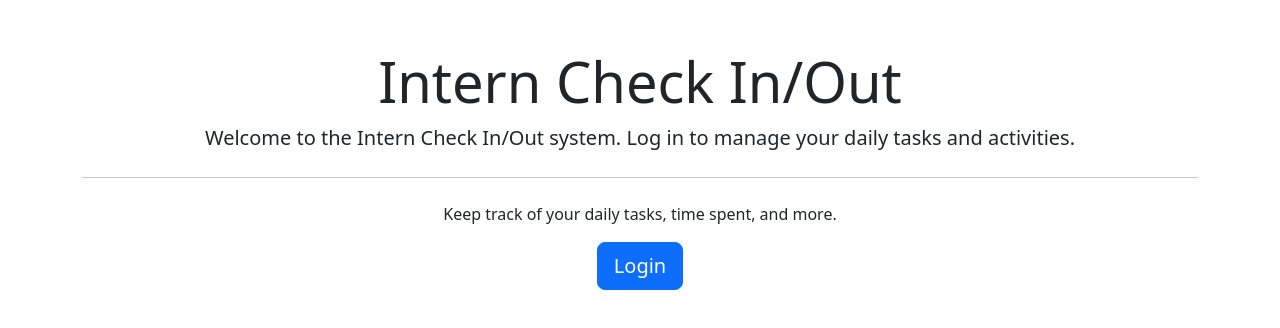
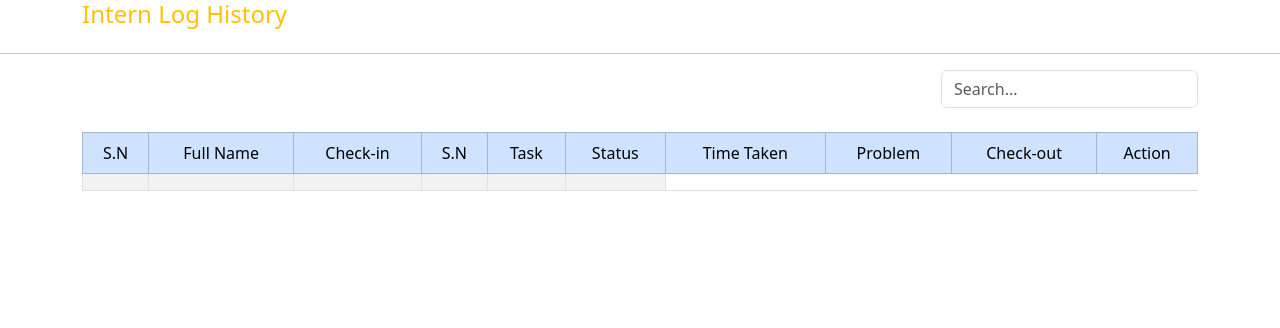
Before and after one commit to KiranSR99/intern-check-in-out, an Angular app in the folder attendance-ui/: page / in a window 1280 px wide. Shown: the top 328 px of the page. Built offline with nearby package versions, Linux system fonts and the light colour scheme.

Commit message:
supervisor component added

```diff
--- a/attendance-ui/src/app/app.component.html
+++ b/attendance-ui/src/app/app.component.html
@@ -1,2 +1,3 @@
 <!-- <router-outlet></router-outlet> -->
-<app-landing-page></app-landing-page>
+<!-- <app-landing-page></app-landing-page> -->
+<app-intern-log></app-intern-log>
--- a/attendance-ui/src/app/app.module.ts
+++ b/attendance-ui/src/app/app.module.ts
@@ -14,6 +14,7 @@ import { SideNavComponent } from './components/side-nav/side-nav.component';
 import { DashboardComponent } from './components/dashboard/dashboard.component';
 import { LoginComponent } from './login/login.component';
 import { LandingPageComponent } from './landing-page/landing-page.component';
+import { InternLogComponent } from './supervisor/log-details/intern-log/intern-log.component';
 
 @NgModule({
   declarations: [
@@ -24,7 +25,8 @@ import { LandingPageComponent } from './landing-page/landing-page.component';
     SideNavComponent,
     DashboardComponent,
     LoginComponent,
-    LandingPageComponent
+    LandingPageComponent,
+    InternLogComponent
   ],
   imports: [
     BrowserModule,
--- /dev/null
+++ b/attendance-ui/src/app/supervisor/log-details/intern-log/intern-log.component.html
@@ -0,0 +1,50 @@
+<div class="wrapper">
+    <div class="container">
+        <div class="row">
+            <div class="col-sm-6">
+                <h4 class="text-warning">Intern Log History</h4>
+            </div>
+        </div>
+    </div>
+    <hr>
+
+    <div class="container d-flex flex-wrap justify-content-end ">
+        <form class="col-12 col-lg-auto mb-3 mb-lg-0">
+            <input type="search" class="form-control" placeholder="Search..." aria-label="Search">
+        </form>
+    </div>
+
+    <br>
+    <div class="table-responsive">
+        <div class="container d-flex flex-wrap justify-content-center">
+            <table class="table table-striped table-bordered text-center">
+                <thead class="table-primary">
+                    <tr>
+                        <td>S.N</td>
+                        <td>Full Name</td>
+                        <td>Check-in</td>
+                        <td>S.N</td>
+                        <td>Task</td>
+                        <td>Status</td>
+                        <td>Time Taken</td>
+                        <td>Problem</td>
+                        <td>Check-out</td>
+                        <td>Action</td>
+                    </tr>
+                </thead>
+                <tbody>
+                    <tr>
+                        <td></td>
+                        <td></td>
+                        <td></td>
+                        <td></td>
+                        <td></td>
+                        <td></td>
+                    </tr>
+                </tbody>
+            </table>
+        </div>
+
+
+    </div>
+</div>
```
Also changed, not shown: attendance-ui/src/app/supervisor/log-details/intern-log/intern-log.component.ts (added, +10 -0 lines), attendance-ui/src/app/supervisor/log-details/intern-log/intern-log.component.scss (added), 1 other file (tests, documents, lock files or other folders).
